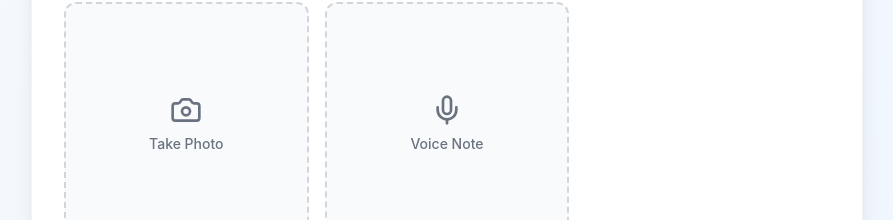
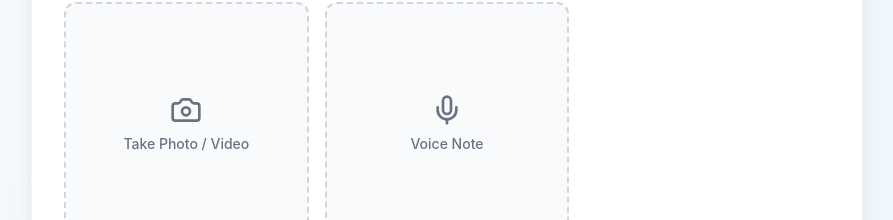
Before and after one commit to Pratikgabani/sih2025, a React (Vite) app in the folder frontend/: page /report in a window 1280 px wide. Shown: the part 837-1057 px from the top of the page, without its empty margins (193-1086 px from the left). Built offline with nearby package versions, Linux system fonts and the light colour scheme.

Commit message:
videos pushed

```diff
--- a/frontend/src/Components/Report/Report.jsx
+++ b/frontend/src/Components/Report/Report.jsx
@@ -189,7 +189,7 @@ const Report = ({ user }) => {
                   className="aspect-square bg-gray-50 border-2 border-dashed border-gray-300 rounded-xl hover:border-blue-400 hover:bg-blue-50 transition-colors duration-200 flex flex-col items-center justify-center text-gray-500 hover:text-blue-500"
                 >
                   <Camera className="w-8 h-8 mb-2" />
-                  <span className="text-sm font-medium">Take Photo</span>
+                  <span className="text-sm font-medium">Take Photo / Video</span>
                 </button>
                 {/* <button
                   type="button"
```
